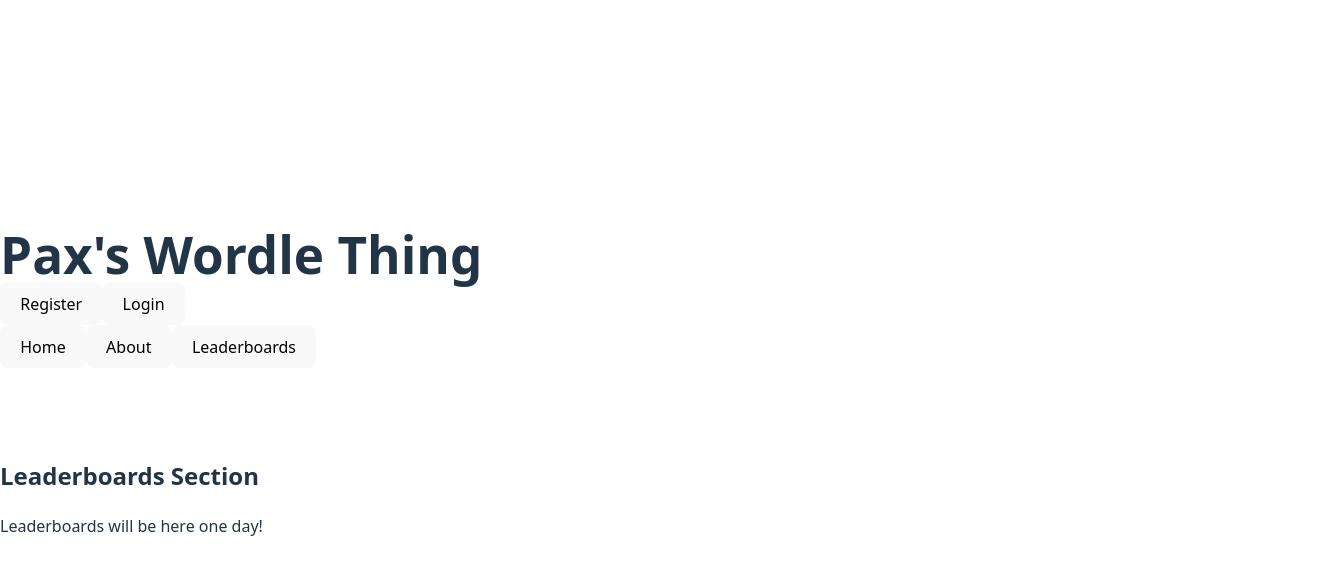
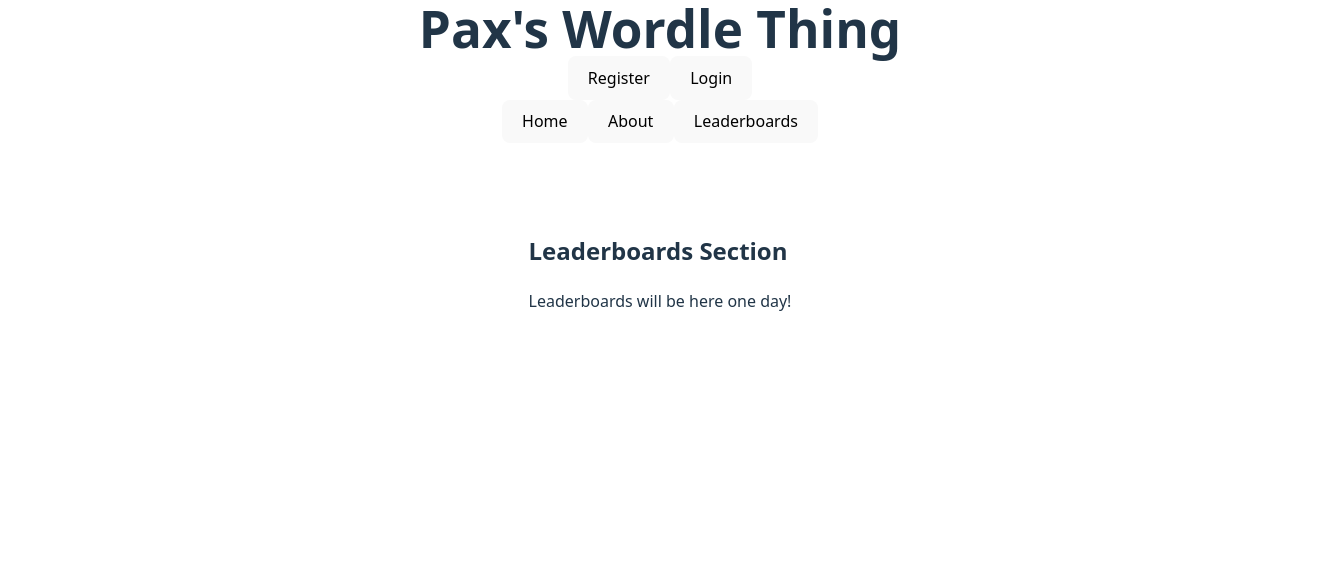
Before and after one commit to paxhuckstep/final_project_frontend, a React (Vite) app: page /leaderboards in a window 1280 px wide. Shown: the top 574 px of the page, 1320 px wide, since content can reach past the window. Built offline with nearby package versions, Linux system fonts and the light colour scheme.

Commit message:
frontend is functional and ugly, no about or leaderboard content

```diff
--- a/src/components/App/App.css
+++ b/src/components/App/App.css
@@ -3,15 +3,17 @@
     flex-direction: column;
     position: relative;
     align-items: center;
+    min-height: 100vh;
   }
 
   .app__body {
     display: flex;
     position: relative;
     /* justify-content: space-between; */
+    justify-content: center;
     padding: 20px;
     flex: 1;
-    width: 100%;
+    width: 100vw;
   }
 
   .delete__later {
--- a/src/components/App/App.jsx
+++ b/src/components/App/App.jsx
@@ -19,6 +19,22 @@ function App() {
   const closeActiveModal = () => {
     setActiveModal("");
   };
+
+  const handleRegistration = (
+    { username, password, confirmPassword },
+    resetValues
+  ) => {
+    console.log("Register and stuff", username, password === confirmPassword);
+    setActiveModal("");
+    //resevValues() inside of a .then eventually
+  };
+
+  const handleLogin = ({ username, password }, resetValues) => {
+    console.log("Log in and stuff", username, password);
+    setActiveModal("");
+    //resetValues() inside of a .then eventually
+  };
+
   return (
     <>
       <div className="app">
@@ -36,13 +52,13 @@ function App() {
         <RegisterModal
           onClose={closeActiveModal}
           isOpen={activeModal === "register"}
-          //   onRegisterSubmit={handleRegistration}
+          handleRegistration={handleRegistration}
           openLoginModal={openLoginModal}
         />
         <LoginModal
           onClose={closeActiveModal}
           isOpen={activeModal === "log-in"}
-          //   handleLogIn={handleLogIn}
+          handleLogIn={handleLogin}
           openRegisterModal={openRegisterModal}
         />
       </div>
--- a/src/components/Header/Header.css
+++ b/src/components/Header/Header.css
@@ -1,10 +1,11 @@
 .header {
-    max-width: 100%;
-    /* display: flex; */
-    /* flex-direction: column; */
-    margin-bottom: 50px;
-  }
-
+  max-width: 100%;
+  width: 100%;
+  display: flex;
+  flex-direction: column;
+  align-items: center;
+  margin-bottom: 50px;
+}
   .header__title {
     margin: 0 auto;
     /* position: center; */
--- a/src/components/Home/Home.jsx
+++ b/src/components/Home/Home.jsx
@@ -113,6 +113,7 @@ function Home({ activeModal }) {
       }
 
       if (event.key == "Enter") {
+        event.preventDefault();
         if (isOpen) {
           handleNewWord();
         }
--- a/src/components/LoginModal/LoginModal.jsx
+++ b/src/components/LoginModal/LoginModal.jsx
@@ -30,7 +30,6 @@ function LoginModal({ isOpen, onClose, handleLogIn, openRegisterModal }) {
       title="Log In"
       buttonText="Log In"
       onClose={onClose}
-    //   isOpen={isOpen}
       onSubmit={handleSubmit}
       isSwitchSeen={true}
       onSwitch={openRegisterModal}
--- a/src/components/ModalWithForm/ModalWithForm.jsx
+++ b/src/components/ModalWithForm/ModalWithForm.jsx
@@ -4,21 +4,11 @@ function ModalWithForm({
   children,
   buttonText,
   title,
-  // isOpen,
   onClose,
   onSubmit,
-  isSwitchSeen,
   onSwitch,
   switchText,
 }) {
-  const switchButtonClassName = `modal__switch ${
-    isSwitchSeen ? "" : "modal__switch_hidden"
-  }`;
-
-  // if (!isOpen) {
-  //   return null;
-  // }
-
   return (
     <div className="modal">
       <div className="modal__content">
@@ -33,11 +23,7 @@ function ModalWithForm({
           <button type="submit" className="modal__submit">
             {buttonText}
           </button>
-          <button
-            type="button"
-            onClick={onSwitch}
-            className={switchButtonClassName}
-          >
+          <button type="button" onClick={onSwitch} className="modal__switch">
             {switchText}
           </button>
         </form>
--- a/src/components/RegisterModal/RegisterModal.jsx
+++ b/src/components/RegisterModal/RegisterModal.jsx
@@ -2,21 +2,25 @@ import "./RegisterModal.css";
 import ModalWithForm from "../ModalWithForm/ModalWithForm";
 import { useState } from "react";
 
-function RegisterModal({ isOpen, onClose, onRegisterSubmit, openLoginModal }) {
+function RegisterModal({
+  isOpen,
+  onClose,
+  handleRegistration,
+  openLoginModal,
+}) {
   const [username, setUsername] = useState("");
   const [password, setPassword] = useState("");
   const [confirmPassword, setConfirmPassword] = useState("");
 
   const resetValues = () => {
     setUsername("");
-
     setPassword("");
     setConfirmPassword("");
   };
 
   const handleSubmit = (e) => {
     e.preventDefault();
-    onRegisterSubmit({ username, password, confirmPassword }, resetValues);
+    handleRegistration({ username, password, confirmPassword }, resetValues);
   };
 
   const handleUsernameChange = (e) => {
```
